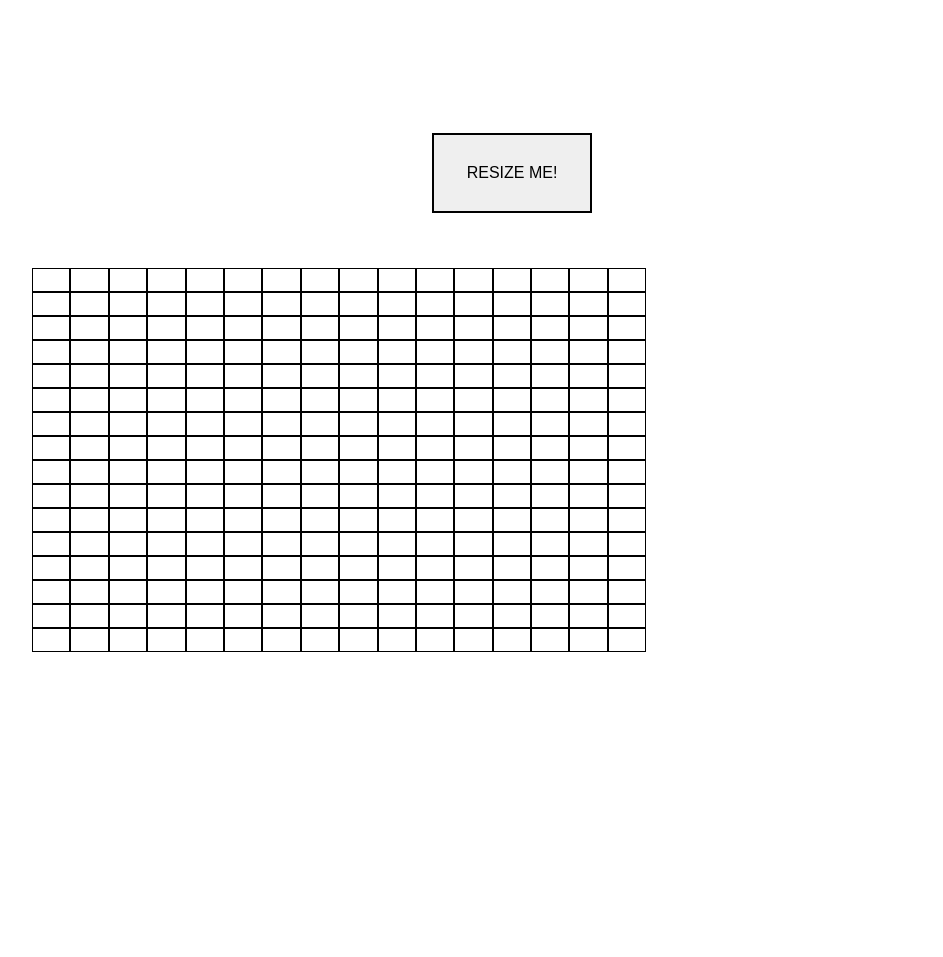
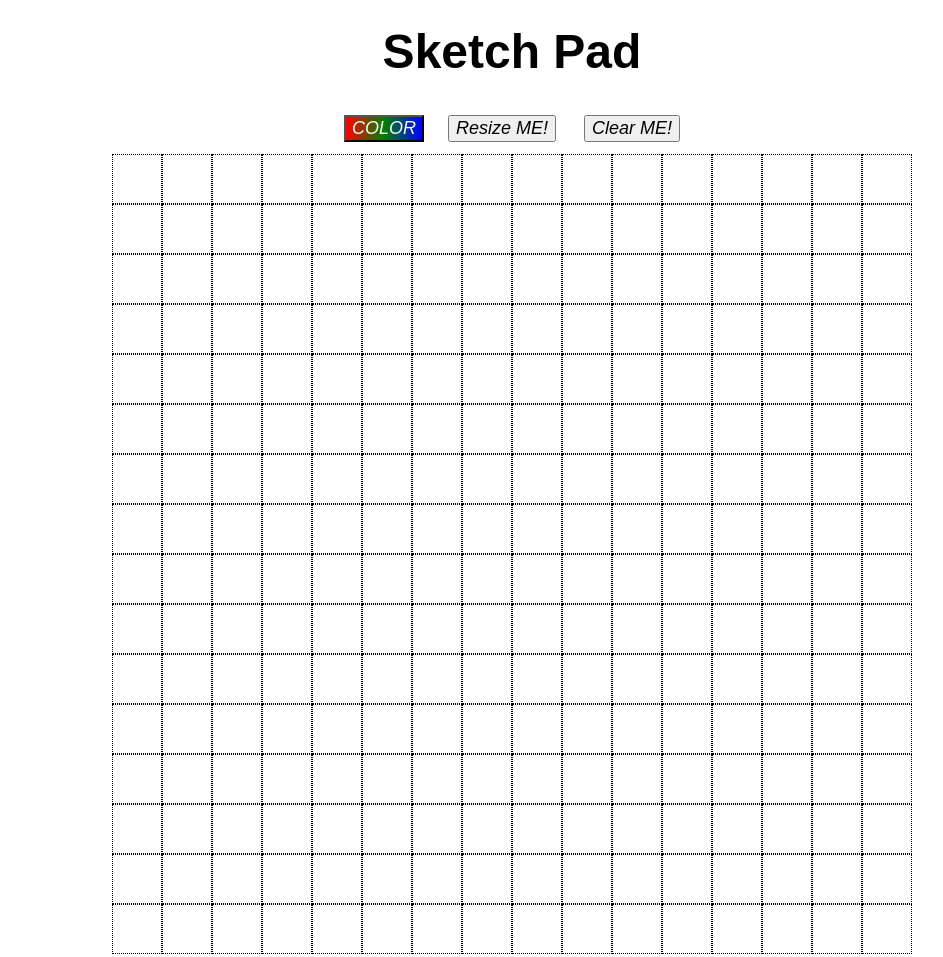
Before and after one commit to bcaliva21/sketch, a plain HTML site: page index.html in a window 1280 px wide. Shown: the whole page, without its empty margins (128-1071 px from the left). Before the commit the page ends 812 px from the top, so only its background shows below. Drawn offline with Linux system fonts and the light colour scheme.

Commit message:
Fix the resize and added a color and clear button. Still want to experiment with not changing colors when the cursor goes over an already filled square.

```diff
--- a/app.js
+++ b/app.js
@@ -1,49 +1,89 @@
-    var userNum;
-    const header = document.createElement('div');
-    header.id = 'head';
-    header.className = 'header';
+const container = document.getElementById('container')
+const resizeButton = document.getElementById('resize')
+const clearButton = document.getElementById('clear')
+const colorButton = document.getElementById('color')
+const title = document.getElementById('title')
+let size, answer, color;
 
-    const btn = document.createElement('button');
-    btn.className = 'button';
-    btn.id = 'button';
-    const text = document.createTextNode("RESIZE ME!");
-    btn.addEventListener('click', function() {
-       userNum = parseInt(prompt('Choose a length for the side of your box'))
-    })
-
-
-    const container = document.createElement('div');
-    container.id = 'main';
-    container.className = 'container';
-
-    function createGrid(userNum) {
-        if(userNum == undefined) userNum = 16
-    for(let i = 0; i < userNum; i++) {
+function createGrid(size = 16) {
+    for(let i = 0; i < size; i++) {
         const row = document.createElement('div');
         row.className = 'row';
         row.id = 'row' + i;
 
-        for(let j = 0; j < userNum; j++) {
+        for(let j = 0; j < size; j++) {
             const box = document.createElement('div');
             box.className = 'box';
-            box.id = 'box' + j;
-            row.appendChild(box);
-            box.addEventListener('mouseover', function(e) {
-                e.target.style.background = 'black'
-            });
-            box.addEventListener('dblclick', function(e) {
-                e.target.style.background = 'white'
-            });
-            box.addEventListener('click', function(e) {
-                e.target.style.background = 'red'
-            })
-        };
-        header.appendChild(btn);
-        container.appendChild(row);
-        btn.appendChild(text);
+            box.id = 'box' + i;
+            row.appendChild(box)
+        }
+        container.appendChild(row)
+    }
 }
-    };
 
-createGrid(userNum);
-    document.body.appendChild(header);
-    document.body.appendChild(container);
+
+function draw(e) {
+    container.addEventListener('mouseover', function(e) {
+        if (e.target.style.background = color) return
+        if (e.target.style.background = !color) return e.target.style.background = getRandoColor();
+    })
+}
+
+function resizeGrid() {
+    while (container.firstChild) {
+        container.removeChild(container.lastChild);
+    }
+}
+
+function clearGrid() {
+    while (container.firstChild) {
+        container.removeChild(container.lastChild);
+    }
+}
+
+function getRandoColor() {
+    let blue = Math.floor(Math.random() * 256);
+    let red = Math.floor(Math.random() * 256);
+    let green = Math.floor(Math.random() * 256);
+    let rgb = `rgb(${red}, ${green}, ${blue})`
+    return rgb
+}
+
+colorButton.addEventListener('click', function(e) {
+    color = prompt('Pick your poison... or color. (red, green, blue or black)')
+    if (color === 'red') return e.target.style.background = 'red'
+    if (color === 'green') return e.target.style.background = 'green'
+    if (color === 'blue') return e.target.style.background = 'blue'
+    if (color === 'black') return e.target.style.background = 'black'
+})
+
+resizeButton.addEventListener('click', function(e) {
+    resizeGrid();
+    size = prompt('How big do you want each side? (FYI you\'ll lose all of your work!');
+    createGrid(size);
+});
+
+clearButton.addEventListener('click', function(e) {
+    answer = prompt('Are you sure? (y/n/resize)')
+        if(answer === 'n' || !answer) {
+            return;
+        } else if(answer === 'resize') {
+            clearGrid();
+            size = prompt('How big do you want each side?');
+            createGrid(size);
+        } else {
+    clearGrid();
+    createGrid(size = size)
+        }
+})
+
+
+createGrid(size);
+draw();
+document.body.appendChild(container)
+
+//we need size for the grid
+//we can start with a default size, but will need to make it variable so we can change it later
+//we need row variables that can be turned into box variables that fit into the grid
+//we need to look at color of the grid and ways to modify it
+//we need to clear the grid with a button
--- a/index.html
+++ b/index.html
@@ -8,9 +8,10 @@
     <script src="app.js" type="module"></script>
 </head>
 <body>
-    <div>
+    <div id="title">Sketch Pad</div>
+    <button class= 'button' id= 'color'>COLOR</button><button class= 'button' id="resize">Resize ME!</button> <button class= 'button' id="clear">Clear ME!</button>
+    <div id="container">
     </div>
-
 </body>
 
 </html>
--- a/styles.css
+++ b/styles.css
@@ -1,40 +1,52 @@
 * {
-    box-sizing: border-box;
+  -moz-box-sizing: border-box;
+  -webkit-box-sizing: border-box;
+  box-sizing: border-box;
 }
 
-.container {
-    margin: 20vh auto;
-    width: 960px;
-    max-height: 50vh;
+body {
+  display: block;
+  text-align: center;
 }
 
+#title {
+  font-size: 48px;
+  font-weight: bold;
+  font-family: sans-serif, monospace;
+  margin: 24px auto;
+}
 
-.header {
-    margin: 0 auto;
-    width: auto;
-    height: 100px;
-    display: flex;
+.button {
+  font-size: 18px;
+  font-style: italic;
+  font-family: sans-serif, monospace;
+  margin: 12px;
 }
+
+#color {
+  background: linear-gradient(to right, red, green, blue);
+  color: whitesmoke;
+}
+#reset {
+  margin-bottom: 20px;
+}
+
+#container {
+  max-width: 800px;
+  height: 800px;
+  margin: 0 auto;
+  display: flex;
+  flex-direction: column;
+}
+
 .row {
-    display: flex;
-  }
-
-  .box {
-    display: flex;
-    width:3vw;
-    height:3vh;
-    box-sizing:border-box;
-    border:1px solid black;
-  }
-
-  .button {
-    margin: 125px auto;
-    color: black;
-    border: 2px solid black;
-    font-family: sans-serif;
-    font-size: 16px;
-    height: 5em;
-    width: 10em;
-    text-align: center;
-    padding: 1em 1em;
-  }
+  display: flex;
+  flex-grow: 1;
+  flex-shrink: 1;
+}
+.box {
+  flex-grow: 1;
+  flex-shrink: 1;
+  border-style: dotted;
+  border-width: 1px;
+}
```
